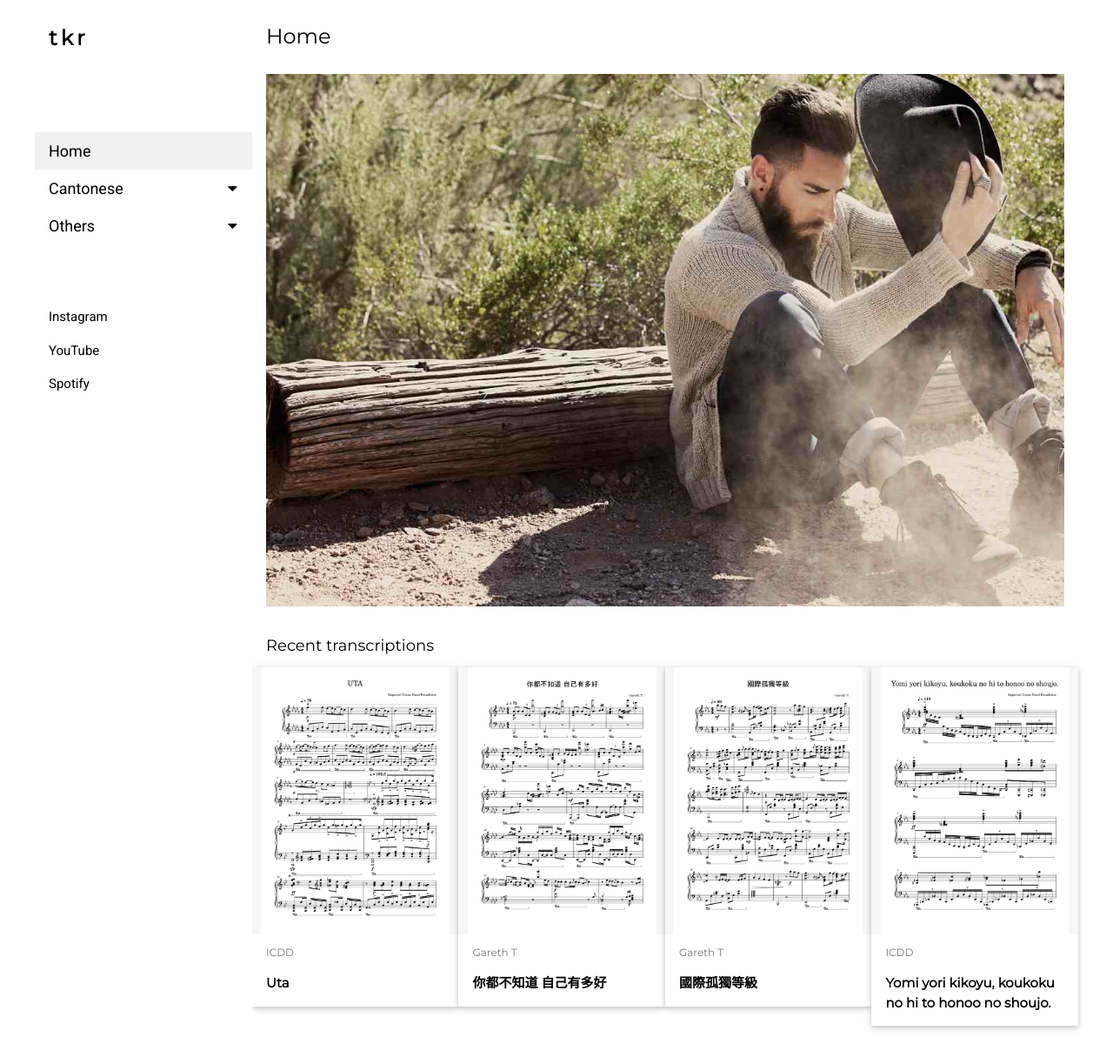
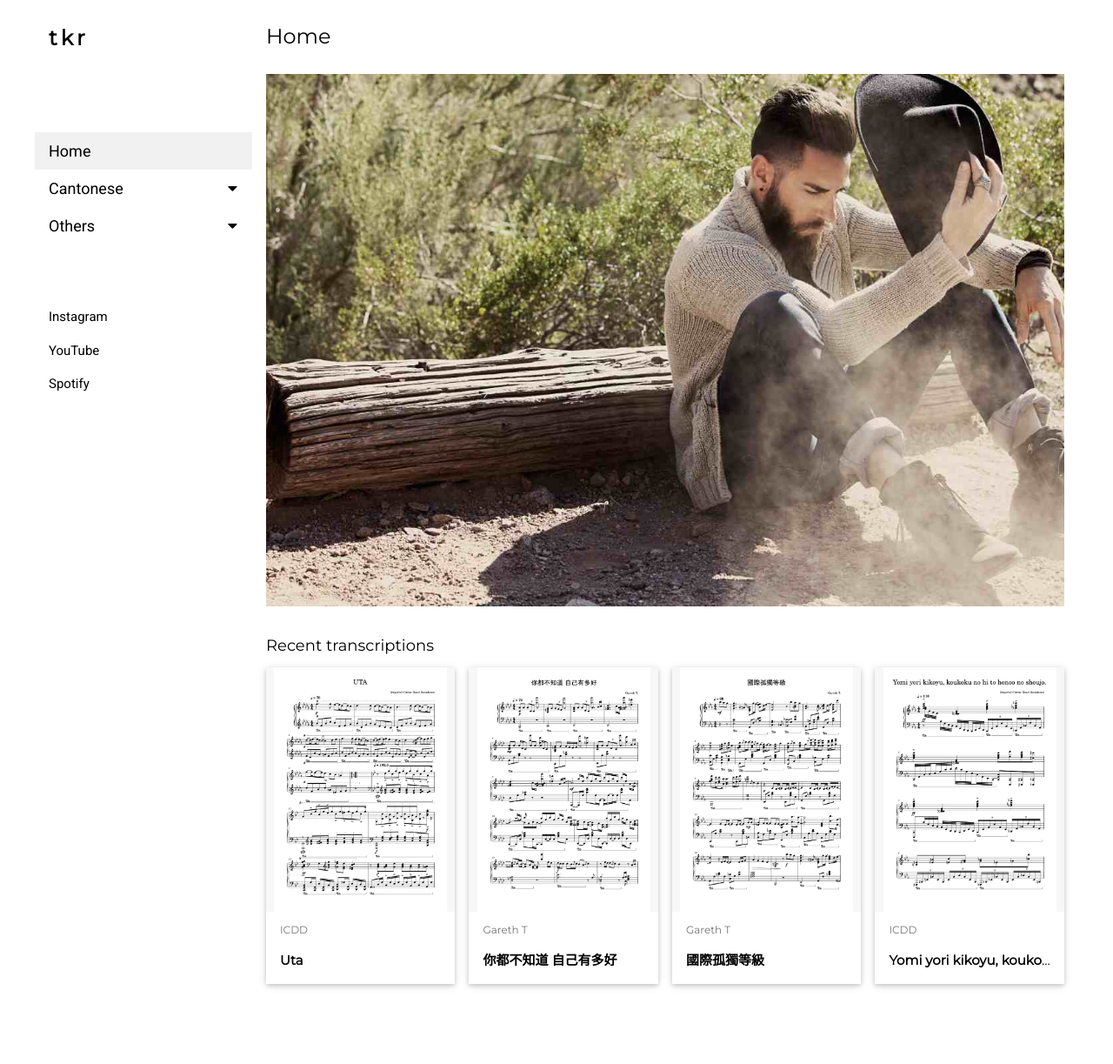
Before and after one commit to tkrpiano/tkrpiano.github.io, a Jekyll site: the page built from sites/home.md, in a window 1280 px wide and 1241 px high. Shown: the top 1223 px of the window at 87% size. Built offline with Jekyll 4.4.1, drawn with Linux system fonts in a browser that asks for light colours.

Commit message:
Fix media list

```diff
--- a/assets/css/composition.css
+++ b/assets/css/composition.css
@@ -10,3 +10,8 @@
   object-fit: contain;
   display:block;
 }
+.truncate {
+  white-space: nowrap;
+  overflow: hidden;
+  text-overflow: ellipsis;
+}
--- a/sites/home.md
+++ b/sites/home.md
@@ -35,7 +35,7 @@ permalink: /
 
 {%- assign items = items | sort | reverse -%}
 
-<div class="w3-row w3-grayscale">
+<div class="w3-row-padding w3-grayscale">
   {%- for row in items limit:4 -%}
     {%- assign parts    = row | split:'||' -%}
     {%- assign date     = parts[0] -%}
@@ -43,7 +43,7 @@ permalink: /
     {%- assign artist   = parts[2] -%}
     {%- assign song     = parts[3] -%}
     {%- assign pdf      = parts[4] -%}
-    <div class="w3-col l3 s6">
+    <div class="w3-col l3 s6" style="margin-bottom:16px;">
       <a href="{{ pdf }}" class="w3-card w3-white w3-hover-shadow" style="display:block; text-decoration:none;">
         {%- assign img_base = pdf | replace: '.pdf', '' -%}
         {%- assign thumb = img_base | append: '.jpg' -%}
@@ -51,8 +51,8 @@ permalink: /
           <img src="{{ thumb }}" alt="{{ artist }} — {{ song }}">
         </div>
         <div class="w3-container">
-          <p class="w3-small w3-text-grey">{{ artist }}</p>
-          <p class="w3-medium"><b>{{ song }}</b></p>
+          <p class="w3-small w3-text-grey truncate">{{ artist }}</p>
+          <p class="w3-medium truncate"><b>{{ song }}</b></p>
         </div>
       </a>
     </div>
```
Also changed, not shown: 2 other files.
